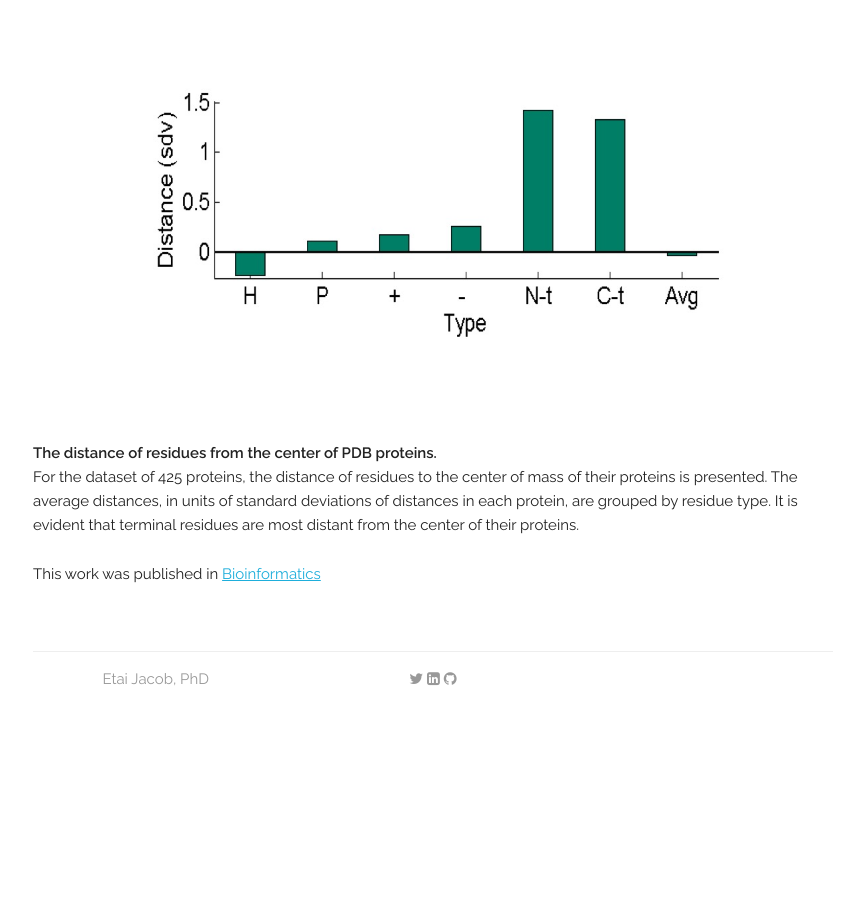
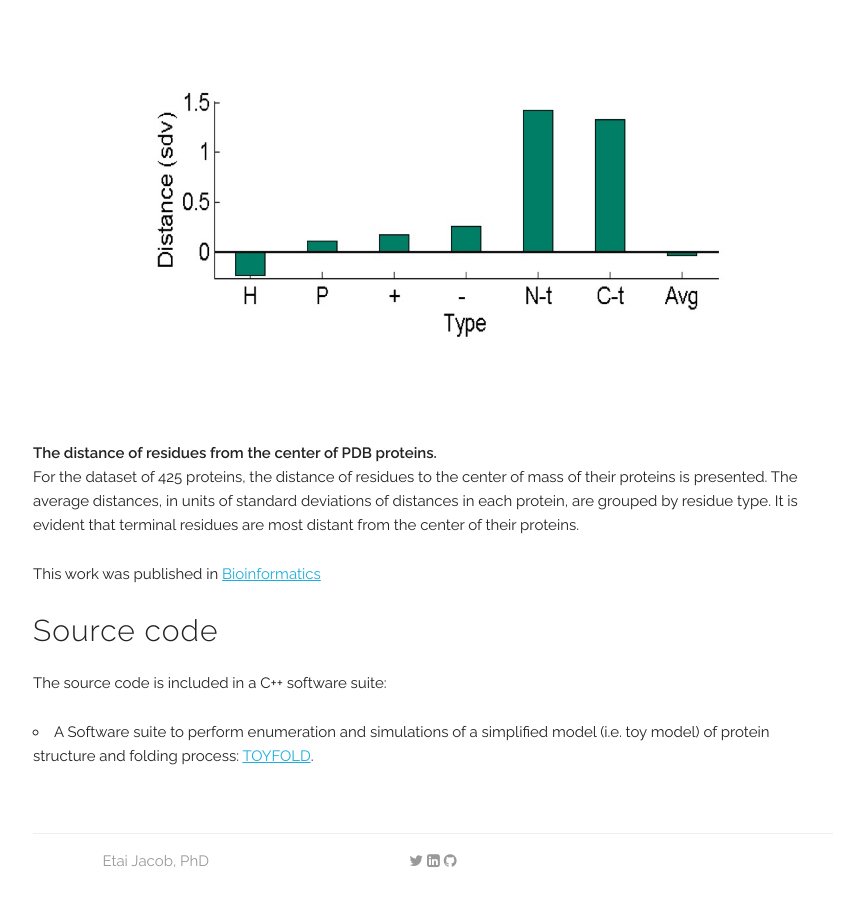
Before and after one commit to etaijacob/etaijacob.github.io, a plain HTML site: page projects/2007_lattice_models.html in a window 1280 px wide. Shown: the part 2016-2929 px from the top of the page, without its empty margins (207-1071 px from the left). Before the commit the page ends 2747 px from the top, so only its background shows below. Drawn offline with Linux system fonts and the light colour scheme.

Commit message:
my new update to the website

```diff
--- a/projects/2007_lattice_models.html
+++ b/projects/2007_lattice_models.html
@@ -144,6 +144,13 @@ For the dataset of 425 proteins, the distance of residues to the center of mass
 
 <p>This work was published in <a href="https://doi.org/10.1093/bioinformatics/btl318" target="_blank">Bioinformatics</a></p>
 
+<h4>Source code</h4>
+<p>The source code is included in a C++ software suite:</p>
+
+<ul>
+  <li>A Software suite to perform enumeration and simulations of a simplified model (i.e. toy model) of protein structure and folding process: <a href="https://github.com/etaijacob/TOYFOLD" target="_blank">TOYFOLD</a>.</li>
+</ul>
+
 
 
 </div>
```
Also changed, not shown: index.html (+1 -1 lines), projects/2007_protchap.html (+7 -0 lines).
